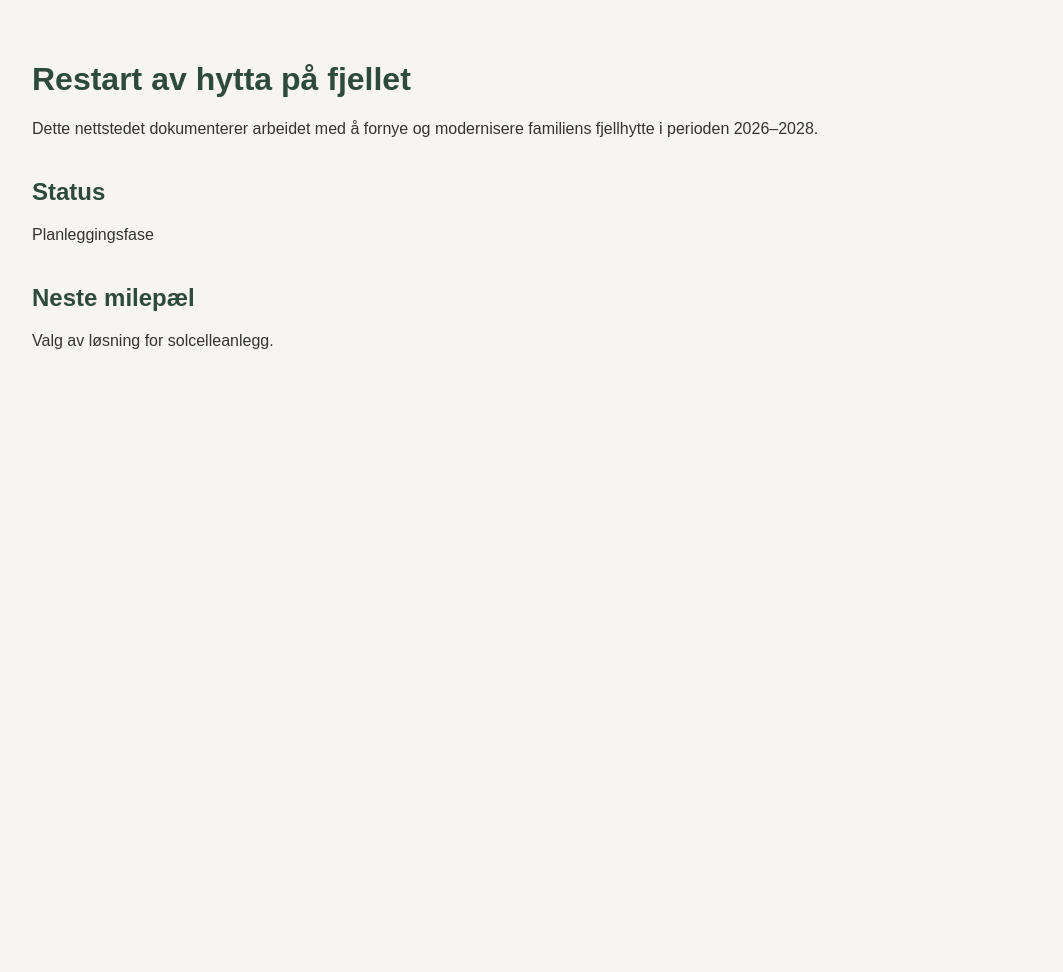
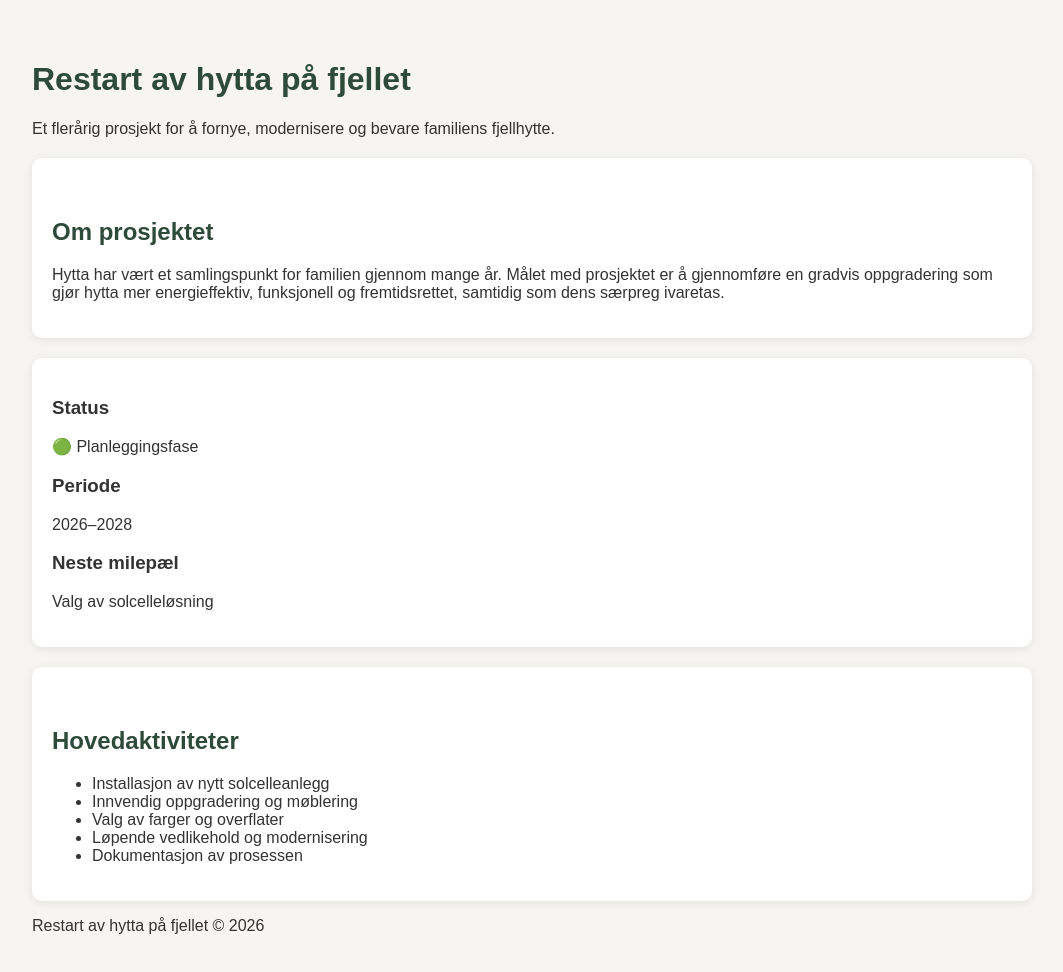
Before and after one commit to eirikov-droid/Hytta-2.0, a plain HTML site: page index.html in a window 1280 px wide. Shown: the whole page, without its empty margins (108-1171 px from the left). Before the commit the page ends 800 px from the top, so only its background shows below. Drawn offline with Linux system fonts and the light colour scheme.

Commit message:
Refactor index.html for improved project layout
Updated the structure and content of the index.html file to enhance the presentation of the project details, including the addition of header, main sections, and footer.

```diff
--- a/index.html
+++ b/index.html
@@ -1,22 +1,71 @@
 <!DOCTYPE html>
 <html lang="no">
+
 <head>
     <meta charset="UTF-8">
+    <meta name="viewport" content="width=device-width, initial-scale=1.0">
     <title>Restart av hytta på fjellet</title>
     <link rel="stylesheet" href="style.css">
 </head>
+
 <body>
+
+<header>
     <h1>Restart av hytta på fjellet</h1>
+    <p class="undertittel">
+        Et flerårig prosjekt for å fornye, modernisere og bevare familiens fjellhytte.
+    </p>
+</header>
 
-    <p>
-        Dette nettstedet dokumenterer arbeidet med å fornye og modernisere
-        familiens fjellhytte i perioden 2026–2028.
-    </p>
+<main>
 
-    <h2>Status</h2>
-    <p>Planleggingsfase</p>
+    <section class="kort">
+        <h2>Om prosjektet</h2>
+        <p>
+            Hytta har vært et samlingspunkt for familien gjennom mange år.
+            Målet med prosjektet er å gjennomføre en gradvis oppgradering som gjør
+            hytta mer energieffektiv, funksjonell og fremtidsrettet, samtidig som
+            dens særpreg ivaretas.
+        </p>
+    </section>
 
-    <h2>Neste milepæl</h2>
-    <p>Valg av løsning for solcelleanlegg.</p>
+    <section class="status-grid">
+
+        <div class="statuskort">
+            <h3>Status</h3>
+            <p>🟢 Planleggingsfase</p>
+        </div>
+
+        <div class="statuskort">
+            <h3>Periode</h3>
+            <p>2026–2028</p>
+        </div>
+
+        <div class="statuskort">
+            <h3>Neste milepæl</h3>
+            <p>Valg av solcelleløsning</p>
+        </div>
+
+    </section>
+
+    <section class="kort">
+        <h2>Hovedaktiviteter</h2>
+
+        <ul>
+            <li>Installasjon av nytt solcelleanlegg</li>
+            <li>Innvendig oppgradering og møblering</li>
+            <li>Valg av farger og overflater</li>
+            <li>Løpende vedlikehold og modernisering</li>
+            <li>Dokumentasjon av prosessen</li>
+        </ul>
+    </section>
+
+</main>
+
+<footer>
+    <p>Restart av hytta på fjellet © 2026</p>
+</footer>
+
 </body>
+
 </html>
```
